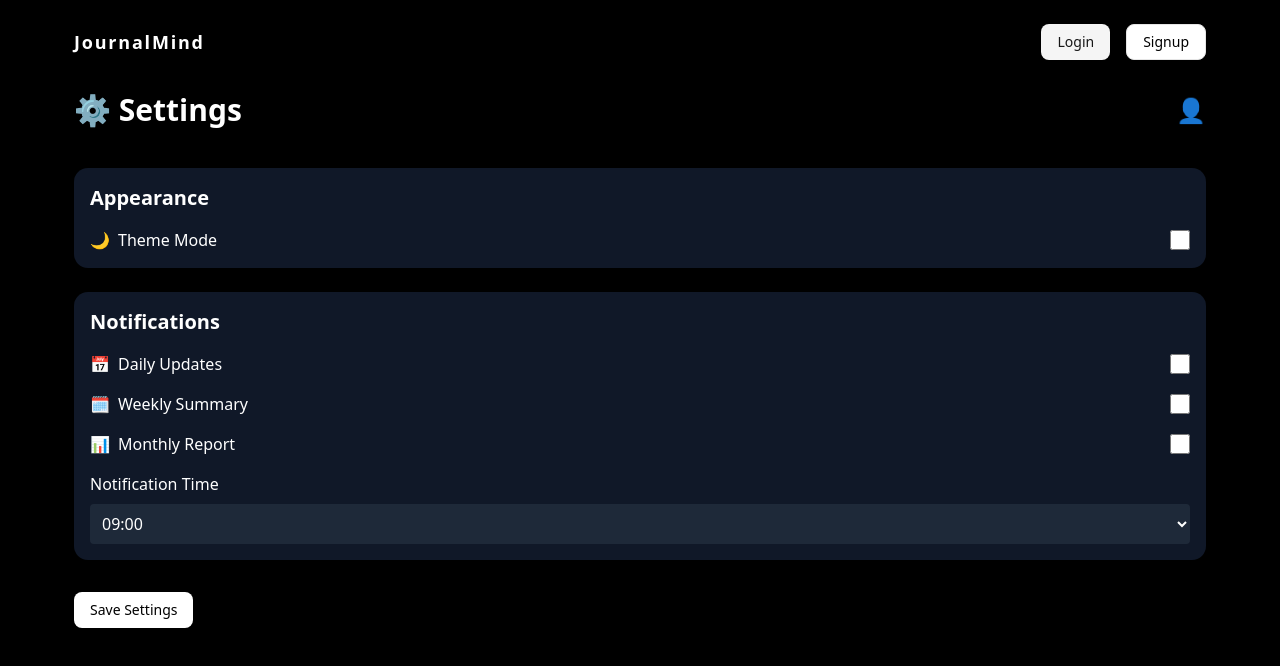
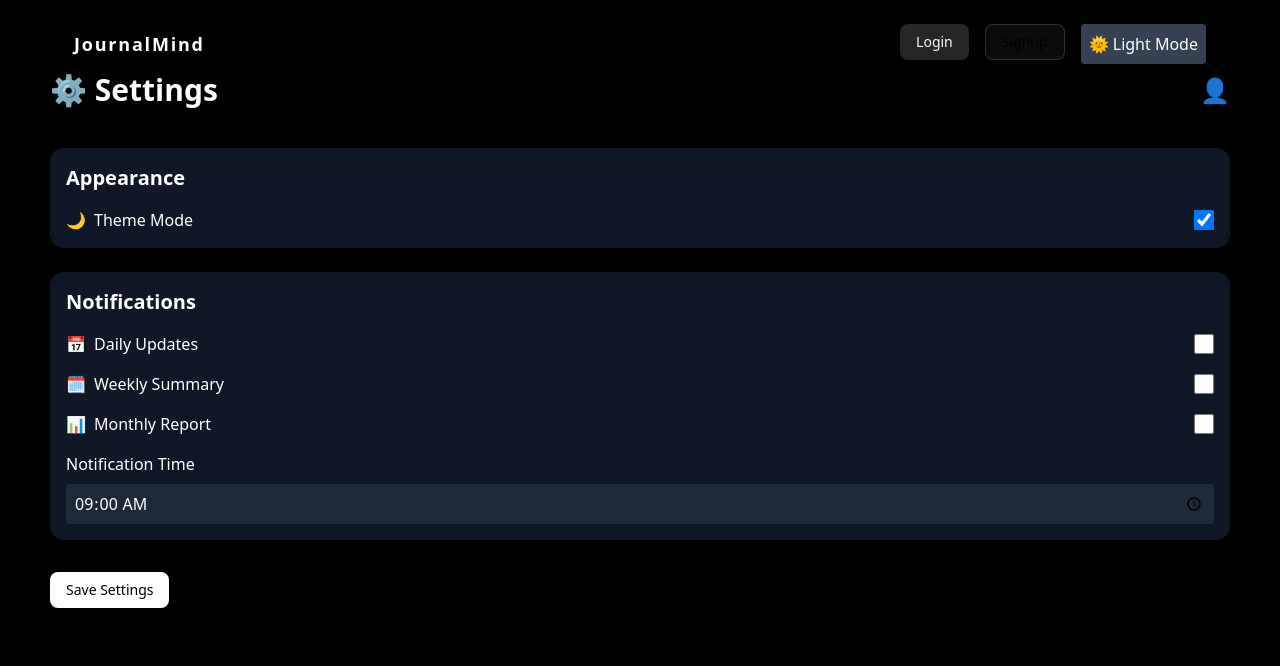
Before and after one commit to tsouza1007/MindJournal, a Next.js app: page /settings in a window 1280 px wide. Shown: the top 666 px of the page. Built offline with nearby package versions, Linux system fonts and the light colour scheme.

Commit message:
restructure the folders

```diff
--- a/src/app/layout.tsx
+++ b/src/app/layout.tsx
@@ -1,6 +1,6 @@
 "use client";
 
-import React, { useState, useEffect } from "react";
+import React, { useState, useEffect, createContext } from "react";
 import "@/app/globals.css";
 import Container from "@/components/ui/Container";
 import Navbar from "@/components/ui/Navbar"; // Make sure this path is correct
@@ -11,6 +11,14 @@ import JournalTypes from "@/components/ui/JournalTypes";
 interface RootLayoutProps {
   children: React.ReactNode;
 }
+
+export const ThemeContext = createContext<{
+  theme: string;
+  toggleTheme: (newTheme: string) => void;
+}>({
+  theme: "dark",
+  toggleTheme: () => {},
+});
 
 export default function RootLayout({ children }: RootLayoutProps) {
   const pathname = usePathname();
@@ -26,8 +34,17 @@ export default function RootLayout({ children }: RootLayoutProps) {
     localStorage.setItem("theme", newTheme);
   };
 
+  useEffect(() => {
+    if (theme === "dark") {
+      document.documentElement.classList.add("dark");
+    } else {
+      document.documentElement.classList.remove("dark");
+    }
+  }, [theme]);
+
   return (
-    <html lang="en" className={theme === "dark" ? "bg-black text-white" : "bg-white text-black"}> {/* Apply theme classes */}
+    <ThemeContext.Provider value={{ theme, toggleTheme }}> {/* Provide theme context */}
+      <html lang="en" className={theme === "dark" ? "dark" : ""}> {/* Apply dark class dynamically */}
         <body>
           <Container>
             {pathname !== "/auth/login" && pathname !== "/auth/signup" && <Navbar toggleTheme={toggleTheme} theme={theme} />} {/* Pass theme props to Navbar */}
@@ -41,5 +58,6 @@ export default function RootLayout({ children }: RootLayoutProps) {
           </Container>
         </body>
       </html>
+    </ThemeContext.Provider>
   );
 }
--- a/src/app/settings/page.tsx
+++ b/src/app/settings/page.tsx
@@ -2,9 +2,11 @@
 
 import { useState } from "react";
 import { Button } from "@/components/ui/button";
+import { useContext } from "react";
+import { ThemeContext } from "@/app/layout"; // Import ThemeContext
 
 export default function SettingsPage() {
-  const [themeMode, setThemeMode] = useState(false);
+  const { theme, toggleTheme } = useContext(ThemeContext); // Use theme and toggleTheme from context
   const [notifications, setNotifications] = useState({
     daily: false,
     weekly: false,
@@ -13,7 +15,7 @@ export default function SettingsPage() {
   const [notificationTime, setNotificationTime] = useState("09:00");
 
   return (
-    <div className="bg-black text-white min-h-screen p-6">
+    <div className={theme === "dark" ? "bg-black text-white" : "bg-white text-black"}> {/* Apply theme classes */}
       <header className="flex justify-between items-center mb-10">
         <h1 className="text-3xl font-bold">⚙️ Settings</h1>
         <div className="text-2xl">👤</div>
@@ -30,8 +32,8 @@ export default function SettingsPage() {
           <input
             type="checkbox"
             className="w-5 h-5"
-            checked={themeMode}
-            onChange={() => setThemeMode(!themeMode)}
+            checked={theme === "dark"}
+            onChange={() => toggleTheme(theme === "dark" ? "light" : "dark")}
           />
         </div>
       </section>
@@ -88,17 +90,12 @@ export default function SettingsPage() {
 
           <div className="mt-4">
             <label className="block mb-2">Notification Time</label>
-            <select
+            <input
+              type="time"
               className="bg-gray-800 text-white p-2 rounded w-full"
               value={notificationTime}
               onChange={(e) => setNotificationTime(e.target.value)}
-            >
-              {["07:00", "08:00", "09:00", "10:00", "11:00"].map((time) => (
-                <option key={time} value={time}>
-                  {time}
-                </option>
-              ))}
-            </select>
+            />
           </div>
         </div>
       </section>
--- a/src/components/ui/Navbar.tsx
+++ b/src/components/ui/Navbar.tsx
@@ -5,7 +5,12 @@ import { Sheet, SheetContent, SheetTrigger } from "@/components/ui/sheet";
 import { Menu } from "lucide-react";
 import Link from "next/link";
 
-const Navbar1 = () => {
+interface NavbarProps {
+  toggleTheme: (newTheme: string) => void;
+  theme: string;
+}
+
+const Navbar: React.FC<NavbarProps> = ({ toggleTheme, theme }) => {
   return (
     <nav className="col-span-12 rounded-xl px-6 py-2 mt-4 shadow-lg">
       <div className="flex items-center justify-between w-full">
@@ -22,6 +27,13 @@ const Navbar1 = () => {
               <Button variant="secondary">Login</Button>
             </Link>
             <Button variant="outline">Signup</Button>
+            {/* Theme Toggle */}
+            <button
+              onClick={() => toggleTheme(theme === "dark" ? "light" : "dark")}
+              className="p-2 rounded bg-gray-700 text-white"
+            >
+              {theme === "dark" ? "🌞 Light Mode" : "🌙 Dark Mode"}
+            </button>
           </div>
 
           {/* Mobile Hamburger Menu */}
@@ -36,6 +48,13 @@ const Navbar1 = () => {
                     <Button variant="secondary" className="w-full text-sm py-2">Login</Button> {/* Made buttons smaller with text-sm and py-2 */}
                   </Link>
                   <Button variant="outline" className="w-full text-sm py-2">Signup</Button> {/* Made buttons smaller with text-sm and py-2 */}
+                  {/* Theme Toggle */}
+                  <button
+                    onClick={() => toggleTheme(theme === "dark" ? "light" : "dark")}
+                    className="p-2 rounded bg-gray-700 text-white"
+                  >
+                    {theme === "dark" ? "🌞 Light Mode" : "🌙 Dark Mode"}
+                  </button>
                 </div>
               </SheetContent>
             </Sheet>
@@ -46,4 +65,4 @@ const Navbar1 = () => {
   );
 };
 
-export default Navbar1;
+export default Navbar;
```
Also changed, not shown: src/app/journals/era-entry/page.tsx (renamed from src/app/era-entry/page.tsx), src/app/journals/long-journal/page.tsx (renamed from src/app/long-journal/page.tsx), src/app/journals/quick-notes/page.tsx (renamed from src/app/quick-notes/page.tsx), src/app/login/page.tsx (added), src/app/signup/page.tsx (added). Lines whose indentation alone changed are shown as unchanged.
